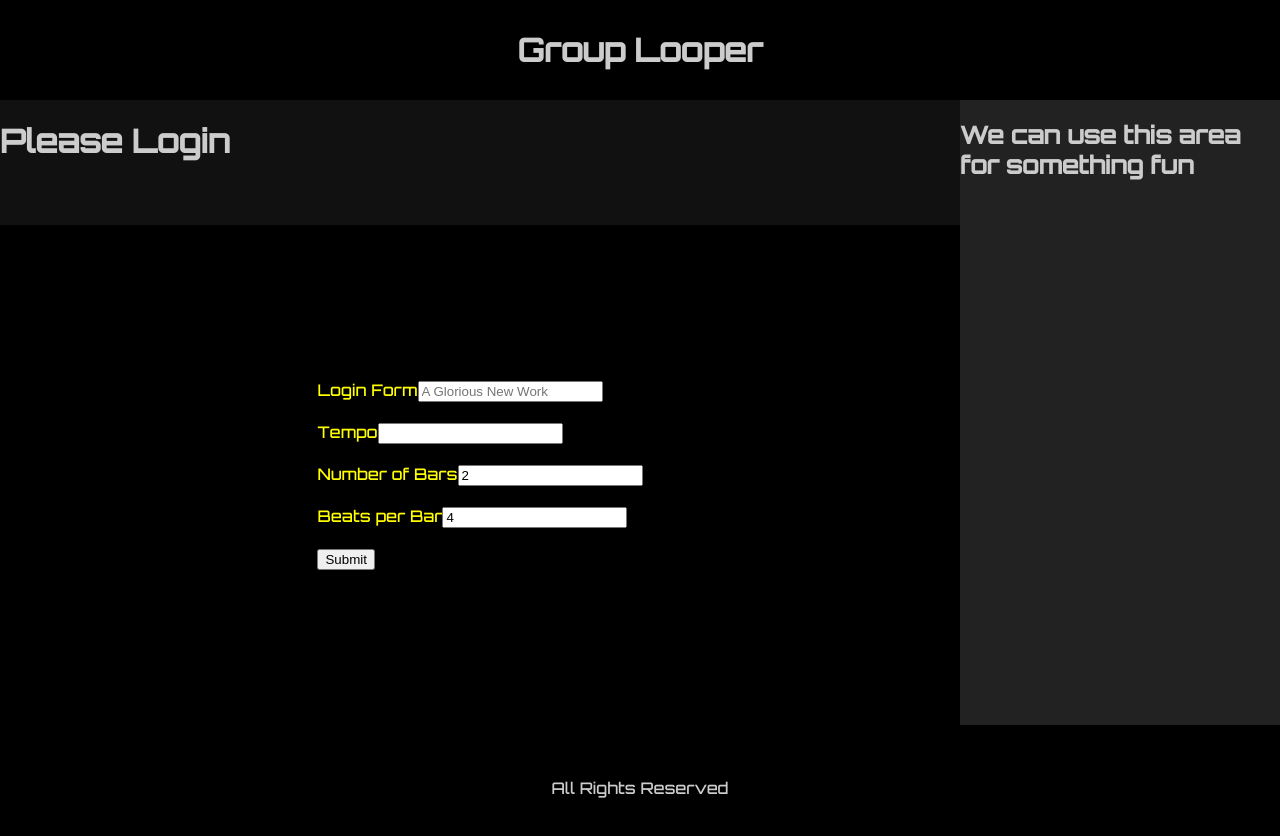
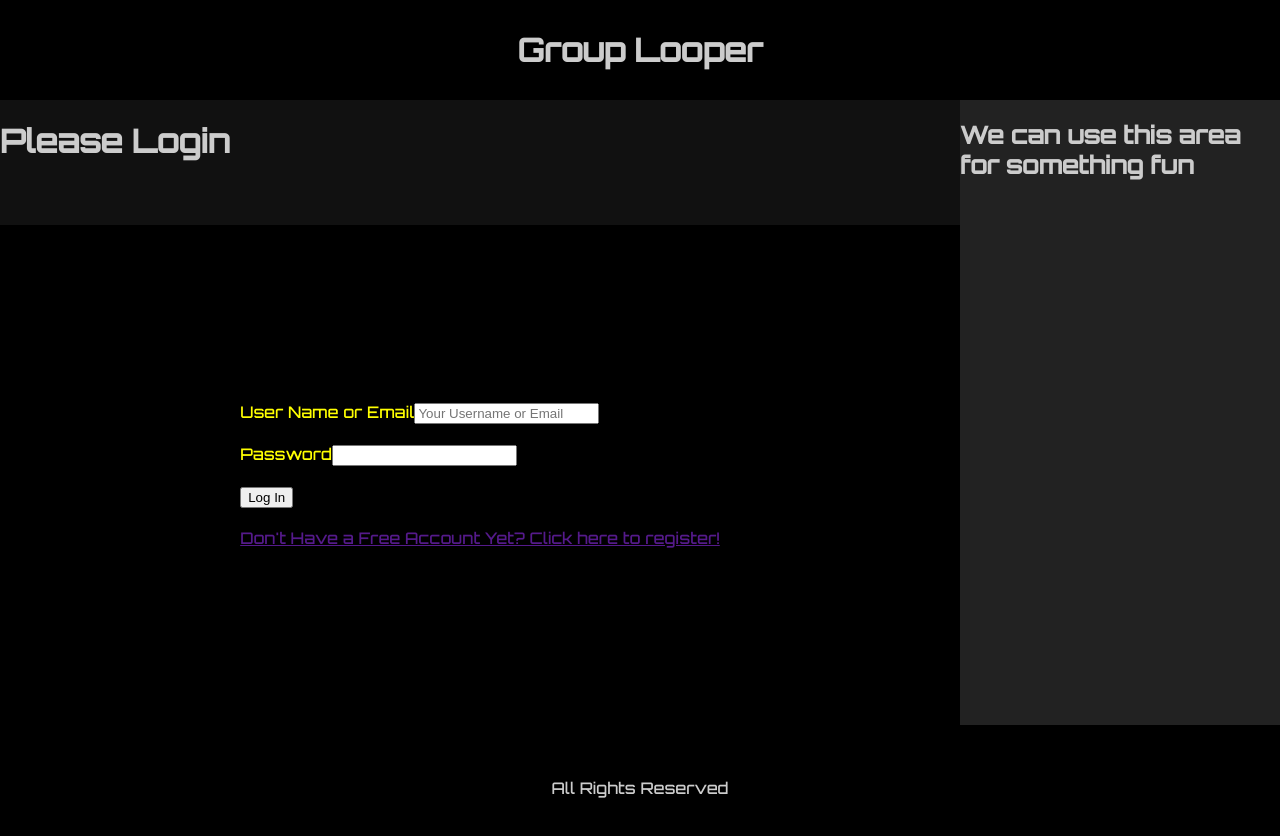
Before and after one commit to edensongjbs/group-looper-frontend, a React (Create React App) app: page / in a window 1280 px wide. Shown: the top 836 px of the page. Built offline with nearby package versions, Linux system fonts and the light colour scheme; what actioncable would draw is missing.

Commit message:
implement basic sign up and log in

```diff
--- /dev/null
+++ b/src/actions/login_user.js
@@ -0,0 +1,17 @@
+export const loginUser = (user) => {
+    const url = `http://localhost:3000/login`
+    const userObj = {...user}
+
+    const configObj = {
+        method:'POST',
+        headers:{'Content-Type':'application/json'},
+        body:JSON.stringify(userObj)
+    }
+    return (dispatch) => {
+        fetch(url, configObj)
+        .then(res => res.json())
+        .then(json => {
+            dispatch({type:'LOGIN', user: {userName: json.userName, jwt: json.jwt}})
+        })
+    }
+}
--- /dev/null
+++ b/src/actions/signup_user.js
@@ -0,0 +1,23 @@
+export const signupUser = (user) => {
+    const url = `http://localhost:3000/users`
+    const userObj = {
+        name: user.name,
+        password: user.password,
+        password_confirmation: user.confirmPassword,
+        user_name: user.userName,
+        email: user.email
+    }
+
+    const configObj = {
+        method:'POST',
+        headers:{'Content-Type':'application/json'},
+        body:JSON.stringify(userObj)
+    }
+    return (dispatch) => {
+        fetch(url, configObj)
+        .then(res => res.json())
+        .then(json => {
+            dispatch({type:'LOGIN', user: {userName: json.userName, jwt: json.jwt}})
+        })
+    }
+}
--- a/src/components/LoginForm.js
+++ b/src/components/LoginForm.js
@@ -1,9 +1,9 @@
 import React from 'react'
 import { connect } from 'react-redux'
-import { createNewComposition } from '../actions/create_new_composition'
+import { loginUser } from '../actions/login_user'
 
 class LoginForm extends React.Component {
-    state = {title:"", timeSigNum:4, timeSigDenom:4, numBars:2, origTempo:120.0}
+    state = {userName:"", password:""}
 
     changeHandler = (e) => {
         this.setState({[e.target.name]:e.target.value})
@@ -11,22 +11,29 @@ class LoginForm extends React.Component {
 
     submitHandler = (e) => {
         e.preventDefault()
-        this.props.createNewComposition(this.state)
+        if (this.state.userName.includes('@')) {
+            this.props.loginUser({password:this.state.password, email:this.state.userName})
+        }
+        else {
+            this.props.loginUser(this.state)
+        }
+    }
+
+    changeForm = (e) => {
+        e.preventDefault()
+        this.props.switchForm('NEW_USER')
     }
 
     render(){
         return(
-            <div type="new-comp=form">
+            <div type="new-comp-form">
                 <form onSubmit={this.submitHandler}>
-                    <label htmlFor="title" >Login Form</label>
-                    <input onChange={this.changeHandler} type="text" name="title" placeholder="A Glorious New Work" value={this.state.name}/><br/><br/>
-                    <label htmlFor="origTempo">Tempo</label>
-                    <input onChange={this.changeHandler} type="number" step="0.5" name="origTempo" value={this.state.tempo}/><br/><br/>
-                    <label htmlFor="numBars">Number of Bars</label>
-                    <input onChange={this.changeHandler} type="number" name="numBars" value={this.state.numBars}/><br/><br/>
-                    <label htmlFor="timeSigNum">Beats per Bar</label>
-                    <input onChange={this.changeHandler} type="number" name="timeSigNum" value={this.state.timeSigNum}/><br/><br/>
-                    <input type="submit"/>
+                    <label htmlFor="userName" >User Name or Email</label>
+                    <input onChange={this.changeHandler} type="text" name="userName" placeholder="Your Username or Email" value={this.state.name}/><br/><br/>
+                    <label htmlFor="password">Password</label>
+                    <input onChange={this.changeHandler} type="password" step="0.5" name="password" value={this.state.password}/><br/><br/>
+                    <input type="submit" value="Log In"/><br/><br/>
+                    <a href="" onClick={this.changeForm}>Don't Have a Free Account Yet?  Click here to register!</a>
                 </form>
             </div>
         )
@@ -38,7 +45,8 @@ const mapStateToProps = (state) => ({
 })
 
 const mapDispatchToProps = (dispatch) => ({
-    createNewComposition: (composition) => dispatch(createNewComposition(composition))
+    loginUser: (user) => dispatch(loginUser(user)),
+    switchForm: (formValue) => dispatch({type:'SWITCH_USER_FORM', formValue})
 })
 
 export default connect(mapStateToProps, mapDispatchToProps)(LoginForm)
--- a/src/components/NewCompositionForm.js
+++ b/src/components/NewCompositionForm.js
@@ -16,7 +16,7 @@ class NewCompositionForm extends React.Component {
 
     render(){
         return(
-            <div type="new-comp=form">
+            <div type="new-comp-form">
                 <form onSubmit={this.submitHandler}>
                     <label htmlFor="title" >Name</label>
                     <input onChange={this.changeHandler} type="text" name="title" placeholder="A Glorious New Work" value={this.state.name}/><br/><br/>
--- a/src/components/SignupForm.js
+++ b/src/components/SignupForm.js
@@ -1,9 +1,9 @@
 import React from 'react'
 import { connect } from 'react-redux'
-import { createNewComposition } from '../actions/create_new_composition'
+import { signupUser } from '../actions/signup_user'
 
 class SignupForm extends React.Component {
-    state = {title:"", timeSigNum:4, timeSigDenom:4, numBars:2, origTempo:120.0}
+    state = {userName:"", name:"", email:"", password:"", confirmPassword:"", errors:null}
 
     changeHandler = (e) => {
         this.setState({[e.target.name]:e.target.value})
@@ -11,22 +11,31 @@ class SignupForm extends React.Component {
 
     submitHandler = (e) => {
         e.preventDefault()
-        this.props.createNewComposition(this.state)
+        console.log("trying to submit")
+        this.props.signupUser(this.state)
+    }
+
+    changeForm = (e) => {
+        e.preventDefault()
+        this.props.switchForm('LOG_IN')
     }
 
     render(){
         return(
-            <div type="new-comp=form">
-                <form onSubmit={this.submitHandler}>
-                    <label htmlFor="title" >Signup Form</label>
-                    <input onChange={this.changeHandler} type="text" name="title" placeholder="A Glorious New Work" value={this.state.name}/><br/><br/>
-                    <label htmlFor="origTempo">Tempo</label>
-                    <input onChange={this.changeHandler} type="number" step="0.5" name="origTempo" value={this.state.tempo}/><br/><br/>
-                    <label htmlFor="numBars">Number of Bars</label>
-                    <input onChange={this.changeHandler} type="number" name="numBars" value={this.state.numBars}/><br/><br/>
-                    <label htmlFor="timeSigNum">Beats per Bar</label>
-                    <input onChange={this.changeHandler} type="number" name="timeSigNum" value={this.state.timeSigNum}/><br/><br/>
-                    <input type="submit"/>
+            <div type="new-comp-form">
+                    {this.state.errors ? "There's an error" : null}
+                    <form onSubmit={this.submitHandler}><label htmlFor="name" >Name</label>
+                    <input onChange={this.changeHandler} type="text" name="name" placeholder="Guybrush Threepwood" value={this.state.name}/><br/><br/>
+                    <label htmlFor="email" >Email</label>
+                    <input onChange={this.changeHandler} type="text" name="email" placeholder="guybrush@threepwood.com" value={this.state.email}/><br/><br/>
+                    <label htmlFor="userName" >Username</label>
+                    <input onChange={this.changeHandler} type="text" name="userName" placeholder="GuybrushThreepwood5403" value={this.state.userName}/><br/><br/>
+                    <label htmlFor="password">Password</label>
+                    <input onChange={this.changeHandler} type="password" name="password" value={this.state.password}/><br/><br/>
+                    <label htmlFor="confirmPassword">Confirm Password</label>
+                    <input onChange={this.changeHandler} type="password" name="confirmPassword" value={this.state.confirmPassword}/><br/><br/>
+                    <input type="submit" value="Create User"/><br/><br/>
+                    <a href="" onClick={this.changeForm}>Already Have an Account?  Click Here to Login!</a>
                 </form>
             </div>
         )
@@ -38,7 +47,8 @@ const mapStateToProps = (state) => ({
 })
 
 const mapDispatchToProps = (dispatch) => ({
-    createNewComposition: (composition) => dispatch(createNewComposition(composition))
+    signupUser: (newUserInfo) => dispatch(signupUser(newUserInfo)),
+    switchForm: (formValue) => dispatch({type:'SWITCH_USER_FORM', formValue})
 })
 
 export default connect(mapStateToProps, mapDispatchToProps)(SignupForm)
--- a/src/containers/Footer.js
+++ b/src/containers/Footer.js
@@ -1,11 +1,20 @@
 import React from 'react'
+import { connect } from 'react-redux'
 
-export default class Footer extends React.Component {
+class Footer extends React.Component {
     render() {
         return (
             <footer className="footer">
                 All Rights Reserved
+                {this.props.loggedIn?
+                <button onClick={this.props.logOut}>Log Out</button> : null}
             </footer>
         )
     }
 }
+
+const mapStateToProps = (state) => ({ loggedIn: state.session.loggedIn })
+
+const mapDispatchToProps = (dispatch) => ({logOut: () => dispatch({type:'LOGOUT'})})
+
+export default connect(mapStateToProps, mapDispatchToProps)(Footer)
--- a/src/containers/Sidebar.js
+++ b/src/containers/Sidebar.js
@@ -6,7 +6,7 @@ import { connect } from 'react-redux'
 class Sidebar extends React.Component {
     render() {
         return(
-            this.props.loaded && this.props.user ?
+            this.props.loaded && this.props.loggedIn ?
             <div className="sidebar loaded">
                 <UsersContainer/>
                 <LayersContainer/>
@@ -20,6 +20,7 @@ class Sidebar extends React.Component {
 }
 
 const mapStateToProps = (state) => ({
+    loggedIn: state.session.loggedIn,
     loaded: state.session.loaded,
     user: state.session.user
 })
```
Also changed, not shown: src/containers/KeyboardArea.js (+5 -4 lines), src/containers/TransportBar.js (+5 -4 lines), src/reducers/session.js (+13 -4 lines).
